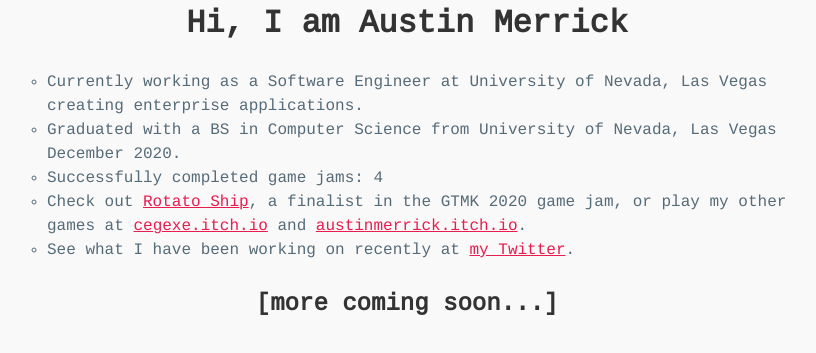
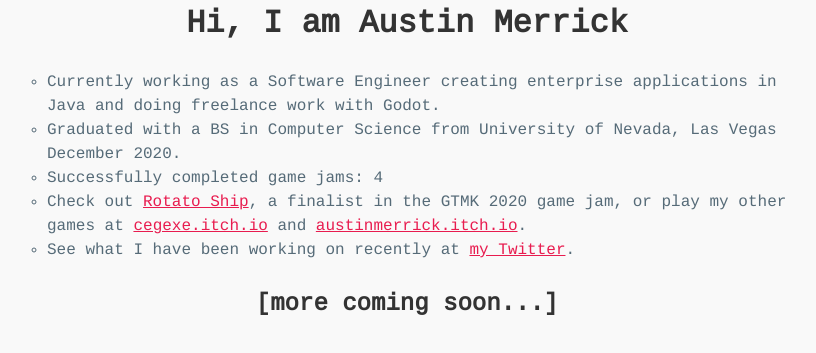
Before and after one commit to onsclom/onsclom.github.io, a plain HTML site: page index.html in a window 1280 px wide. Shown: the part 217-570 px from the top of the page, without its empty margins (233-1049 px from the left). Drawn offline with Linux system fonts and the light colour scheme.

Commit message:
Small changes

```diff
--- a/index.html
+++ b/index.html
@@ -17,8 +17,7 @@
   </h1>
   <ul>
     <li>
-      Currently working as a Software Engineer at University of Nevada, Las
-      Vegas creating enterprise applications.
+      Currently working as a Software Engineer creating enterprise applications in Java and doing freelance work with Godot.
     </li>
     <li>
       Graduated with a BS in Computer Science from University of Nevada, Las
```
Also changed, not shown: giraffe_small.png.
